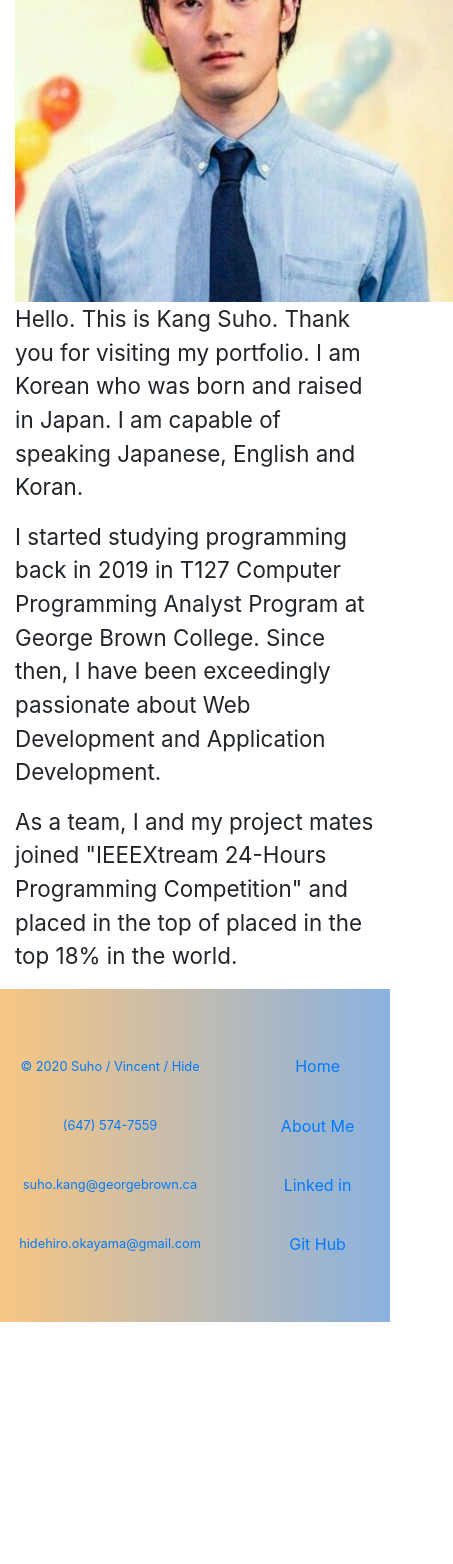
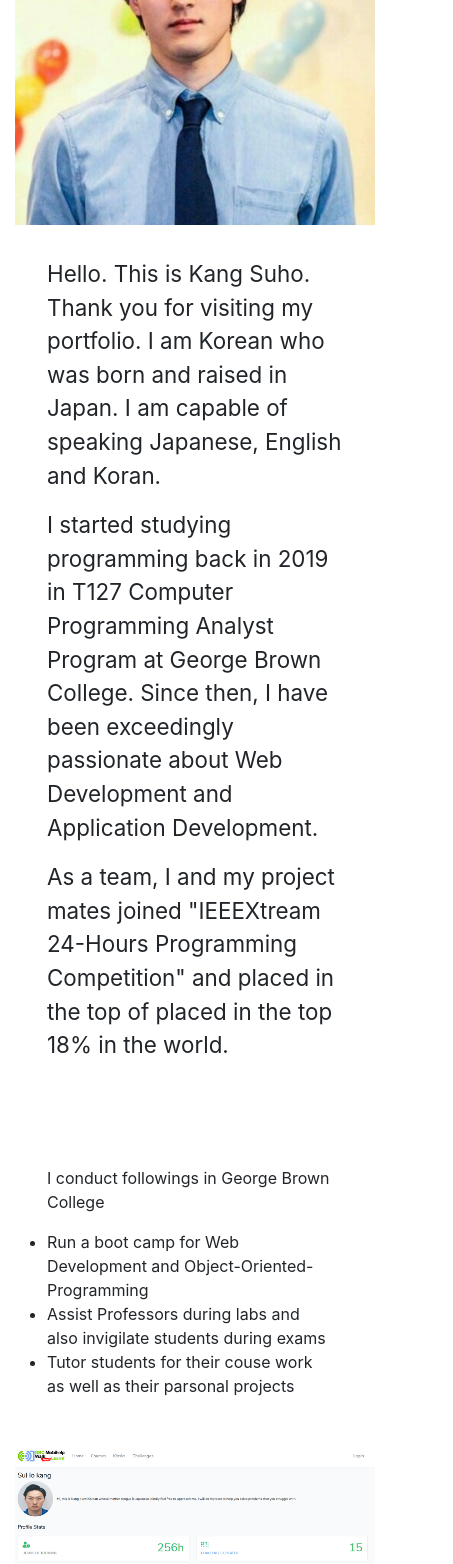
Before and after one commit to Vincent-hide/portfolio_react.js, a React (Create React App) app in the folder vince/: page / in a window 390 px wide. Shown: the part 1055-2619 px from the top of the page, 453 px wide, since content can reach past the window. Before the commit the page ends 2377 px from the top, so only its background shows below. Built offline with nearby package versions, Linux system fonts and the light colour scheme.

Commit message:
responsive bug fixed

```diff
--- a/vince/src/App.css
+++ b/vince/src/App.css
@@ -52,13 +52,11 @@
 }
 
 .main-container {
-  /* background:linear-gradient(0deg, rgba(255, 0, 150, 0.3), rgba(255, 0, 150, 0.3)), url("https://www.thetopvillas.com/blog/wp-content/uploads/2017/02/Best-beaches-in-Barbados-1140x760.jpg"); */
   background:linear-gradient(to right, rgba(0, 0, 0, 0.5), rgba(0, 0, 0, 0.5)), url("https://www.thetopvillas.com/blog/wp-content/uploads/2017/02/Best-beaches-in-Barbados-1140x760.jpg");
   background-repeat: no-repeat;
   background-attachment: fixed;
   background-repeat: no-repeat;
   background-size: cover;
-
 }
 
 @media (max-width: 600px) {
@@ -71,10 +69,25 @@
   }
 }
 
-/* REVIEW Mobi */
+/* REVIEW Mobi1 */
 #mobi-container {
-  display: grid;
-  grid-template-columns: repeat(2, 1fr);
+  display: flex;
+}
+
+#mobi-container > img {
+  flex: 1;
+  transition: .3s;
+}
+
+#mobi-container > div {
+  flex: 1.8;
+  padding: 2rem;
+  transition: .3s;
+}
+
+#mobi-container > img:hover,
+#mobi-container > div:hover {
+  box-shadow: 10px 10px 5px 0px rgba(0,0,0,0.75);
 }
 
 #myName {
@@ -87,14 +100,32 @@
 }
 
 @media (max-width: 1000px) {
-  #mobi-container {
-    display: block;
-    margin: 0 auto;
+  #mobi-container, #mobi2-container {
+    flex-direction: column;
   }
 }
 
+/* REVIEW Mobi2 */
+#mobi2-container {
+  display: flex;
+}
+
+#mobi2-container > div {
+  flex: 1;
+  padding: 2rem;
+  margin-right: .8rem;
+}
+
+#mobi2-container > img {
+  flex: 1.7;
+}
+
+#mobi2-container > img:hover,
+#mobi2-container > div:hover {
+  box-shadow: 10px 10px 5px 0px rgba(0,0,0,0.75);
+}
+
 /* REVIEW  Footer */
-
 #footer_box {
   background: linear-gradient(to right, rgba(241, 140, 6, 0.5), rgba(21, 101, 192, .5))
 }
--- a/vince/src/components/pages/Mobi.js
+++ b/vince/src/components/pages/Mobi.js
@@ -1,17 +1,33 @@
 import React, { Component } from 'react'
+// Image
 import myImg from '../../img/vince.jpg';
+import mobiImg from '../../img/mobi.PNG';
 
 const Mobi = () => {
     return (
         <div className="container bg-default mt-5">
+
             <h1 className="text-center mb-5" id="myName">SuHo Kang / Vincent / Hide</h1>
-            <div id="mobi-container">
-                <img src={myImg} alt="Kang Suho"/>
-                <div>
+
+            <div id="mobi-container" className="mb-4">
+                <img src={myImg} alt="Kang Suho" data-aos="fade-down"/>
+                <div data-aos="fade-up">
                     <p>Hello. This is Kang Suho. Thank you for visiting my portfolio. I am Korean who was born and raised in Japan. I am capable of speaking Japanese, English and Koran.</p>
                     <p>I started studying programming back in 2019 in T127 Computer Programming Analyst Program at George Brown College. Since then, I have been exceedingly passionate about Web Development and Application Development.</p>
                     <p>As a team, I and my project mates joined "IEEEXtream 24-Hours Programming Competition" and placed in the top of placed in the top 18% in the world.</p>
                 </div>
+            </div>
+
+            <div id="mobi2-container">
+                <div data-aos="fade-right">
+                    <p>I conduct followings in George Brown College</p>
+                    <ul>
+                        <li>Run a boot camp for Web Development and Object-Oriented-Programming</li>
+                        <li>Assist Professors during labs and also invigilate students during exams</li>
+                        <li>Tutor students for their couse work as well as their parsonal projects</li>
+                    </ul>
+                </div>
+                <img src={mobiImg} alt="mobihelp" data-aos="fade-left" />
             </div>
         </div>
     )
```
Also changed, not shown: vince/src/components/pages/index.js (deleted, +0 -11 lines), vince/src/img/mobi.PNG (added).
